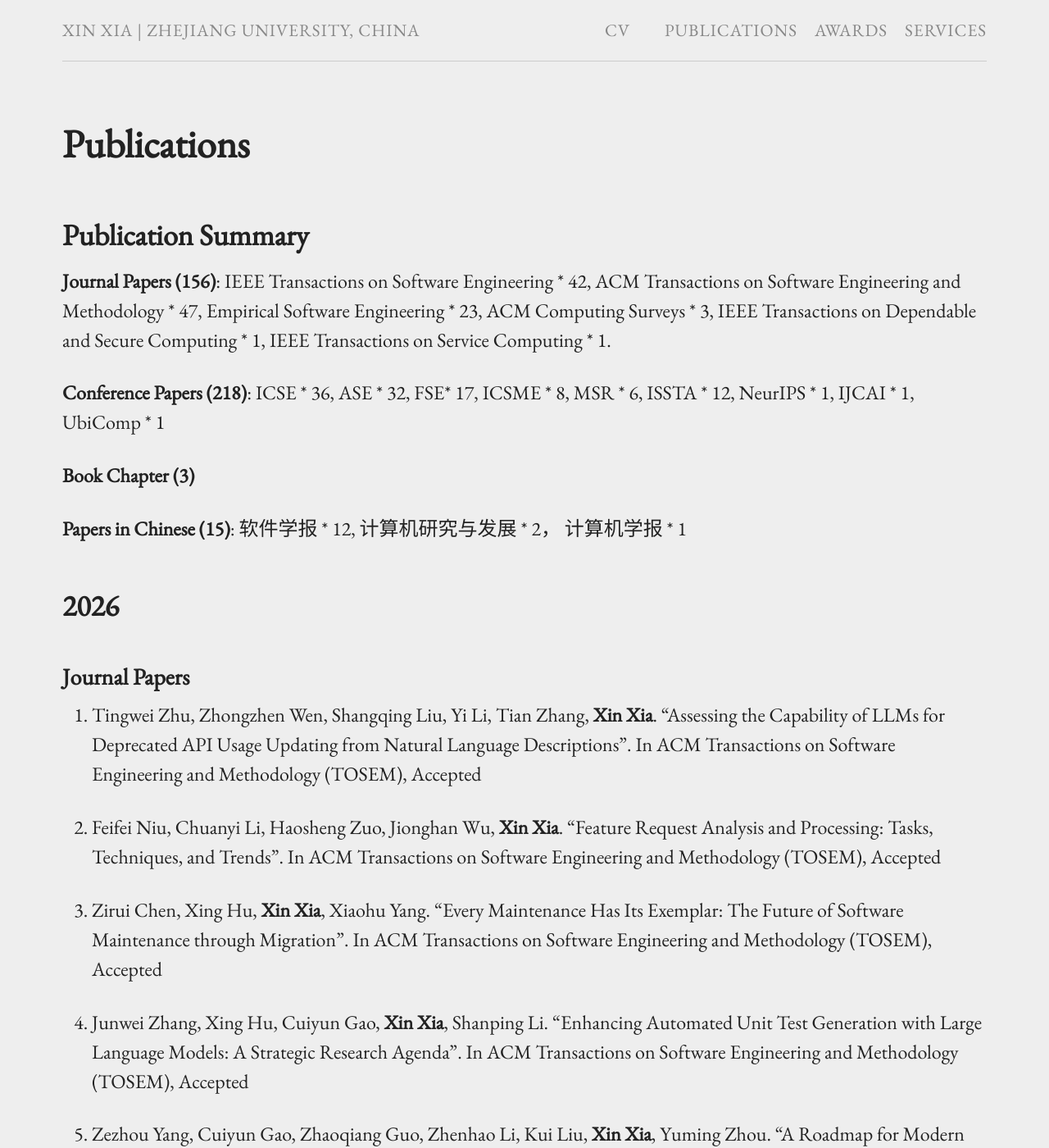
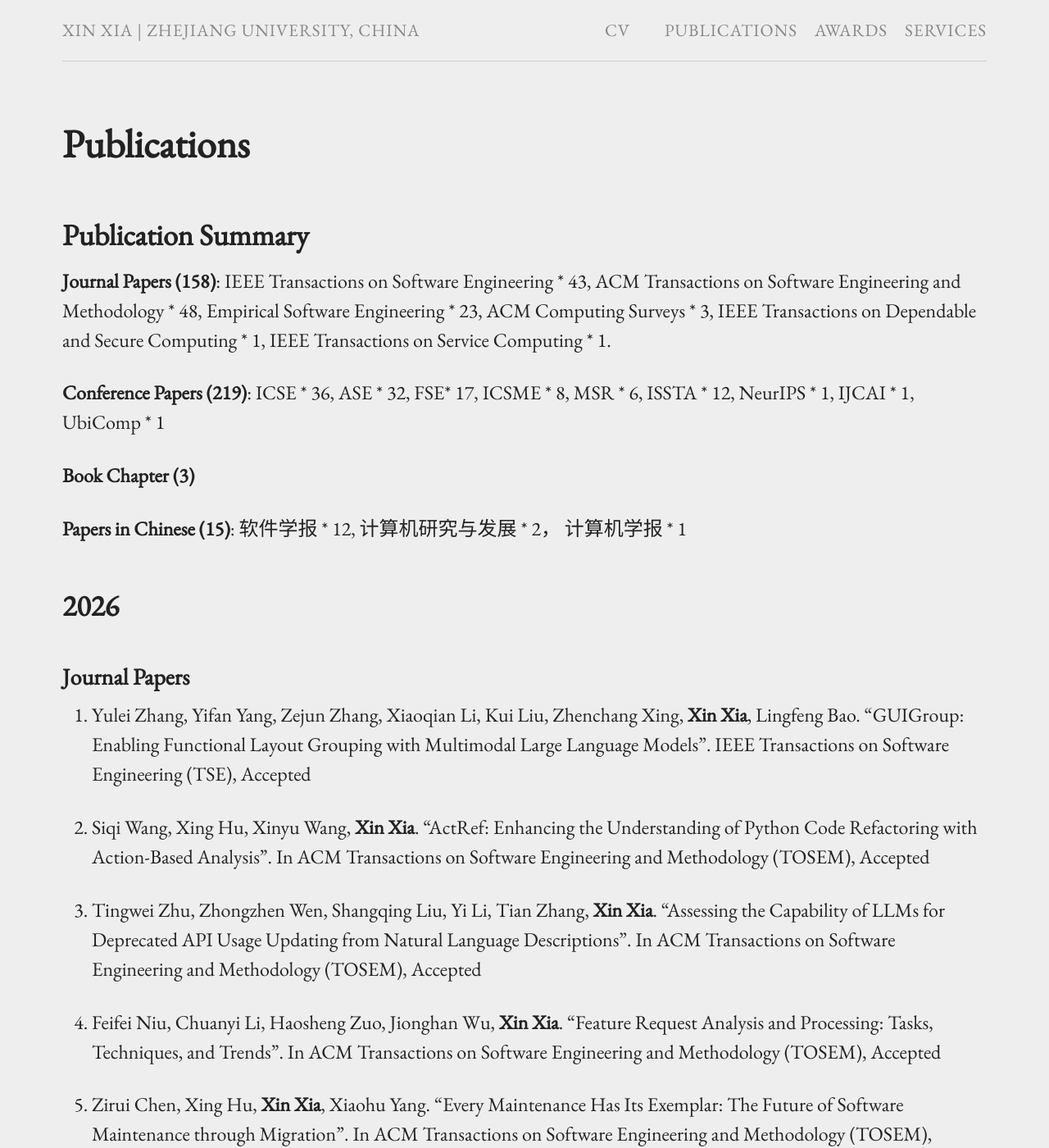
Before and after one commit to xin-xia/xin-xia.github.io, a Jekyll site: the page built from publication.md, in a window 1280 px wide and 1400 px high. Shown: the whole window at 82% size. Built offline with Jekyll 4.4.1, drawn with Linux system fonts in a browser that asks for light colours; some of the changed text lies outside the part shown.

Commit message:
Update publication.md

```diff
--- a/publication.md
+++ b/publication.md
@@ -6,9 +6,9 @@ permalink: /publication/
 
 ## Publication Summary
 
-<strong>Journal Papers (156)</strong>: IEEE Transactions on Software Engineering * 42,  ACM Transactions on Software Engineering and Methodology * 47, Empirical Software Engineering * 23,  ACM Computing Surveys * 3, IEEE  Transactions on Dependable and Secure Computing * 1, IEEE Transactions on Service Computing * 1.
+<strong>Journal Papers (158)</strong>: IEEE Transactions on Software Engineering * 43,  ACM Transactions on Software Engineering and Methodology * 48, Empirical Software Engineering * 23,  ACM Computing Surveys * 3, IEEE  Transactions on Dependable and Secure Computing * 1, IEEE Transactions on Service Computing * 1.
 
-<strong>Conference Papers (218)</strong>: ICSE * 36, ASE * 32, FSE* 17, ICSME * 8, MSR * 6,  ISSTA * 12, NeurIPS * 1, IJCAI * 1, UbiComp * 1
+<strong>Conference Papers (219)</strong>: ICSE * 36, ASE * 32, FSE* 17, ICSME * 8, MSR * 6,  ISSTA * 12, NeurIPS * 1, IJCAI * 1, UbiComp * 1
 
 <strong>Book Chapter (3) </strong>
 
@@ -18,6 +18,10 @@ permalink: /publication/
 ## 2026
 
 ### Journal Papers
+
+158. Yulei Zhang, Yifan Yang, Zejun Zhang, Xiaoqian Li, Kui Liu, Zhenchang Xing, <strong>Xin Xia</strong>, Lingfeng Bao. "GUIGroup: Enabling Functional Layout Grouping with Multimodal Large Language Models".  IEEE Transactions on Software Engineering (TSE), Accepted <br />
+
+157. Siqi Wang,  Xing Hu, Xinyu Wang, <strong>Xin Xia</strong>. “ActRef: Enhancing the Understanding of Python Code Refactoring with Action-Based Analysis”. In ACM Transactions on Software Engineering and Methodology (TOSEM), Accepted <br />
 
 156. Tingwei Zhu, Zhongzhen Wen, Shangqing Liu, Yi Li, Tian Zhang, <strong>Xin Xia</strong>. "Assessing the Capability of LLMs for Deprecated API Usage Updating from Natural Language Descriptions". In ACM Transactions on Software Engineering and Methodology (TOSEM), Accepted <br />
 
@@ -32,6 +36,8 @@ permalink: /publication/
 151. Zhipeng Xue, Xiaoting Zhang, Zhipeng Gao, Xing Hu, Shan Gao, <strong>Xin Xia</strong>, Shanping Li. "Clean Code, Better Models: Enhancing LLM Performance with Smell-Cleaned Dataset". In ACM Transactions on Software Engineering and Methodology (TOSEM), Accepted <br />
 
 ### Conference Papers (Full Papers)
+
+219. Yan Wang, Ling Ding, Jiechen Sun, Tien Nguyen, Shaohua Wang, Aashish Yadavally, <strong>Xin Xia</strong>, Yanan Zheng. "T-REX: Teaching Large Language Models to Reason with Verbalized Execution Semantics". OOPSLA 2026: Accepted as a Full Paper.  <br/>
 
 218. Yilun Ma, Lingxiao Tang, Lin Li, Zhipeng Gao, Jiachi Chen, <strong>Xin Xia</strong>, Lingfeng Bao.  "SmartDecompiler-R1: Enhancing Faithful and Explainable Smart Contract Bytecode Decompilation with Reinforcement Learning". ISSTA 2025: Accepted as a Full Paper.  <br/>
 
```
